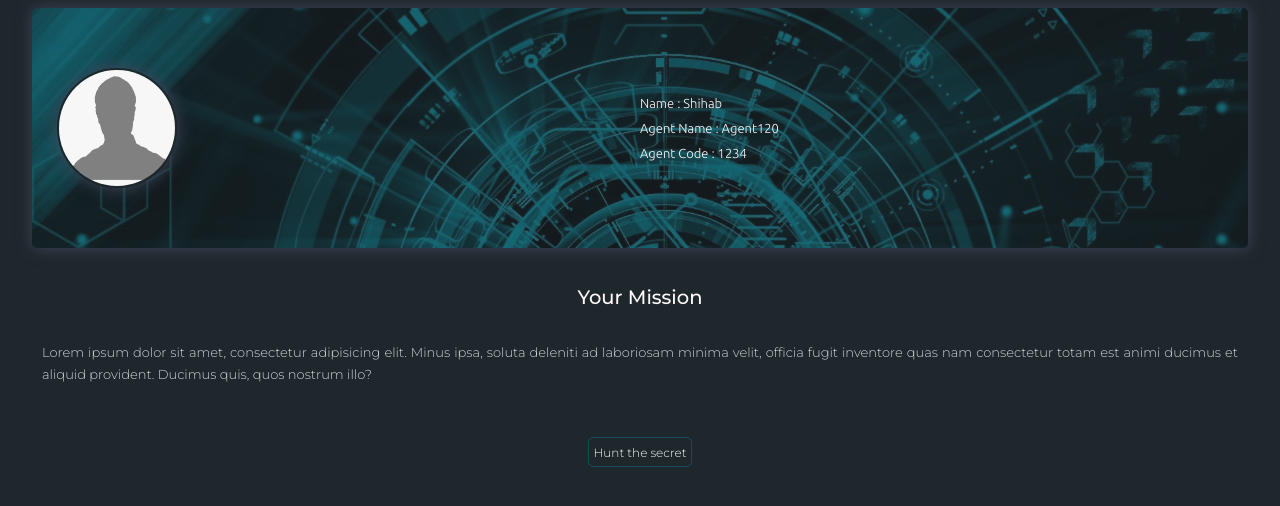
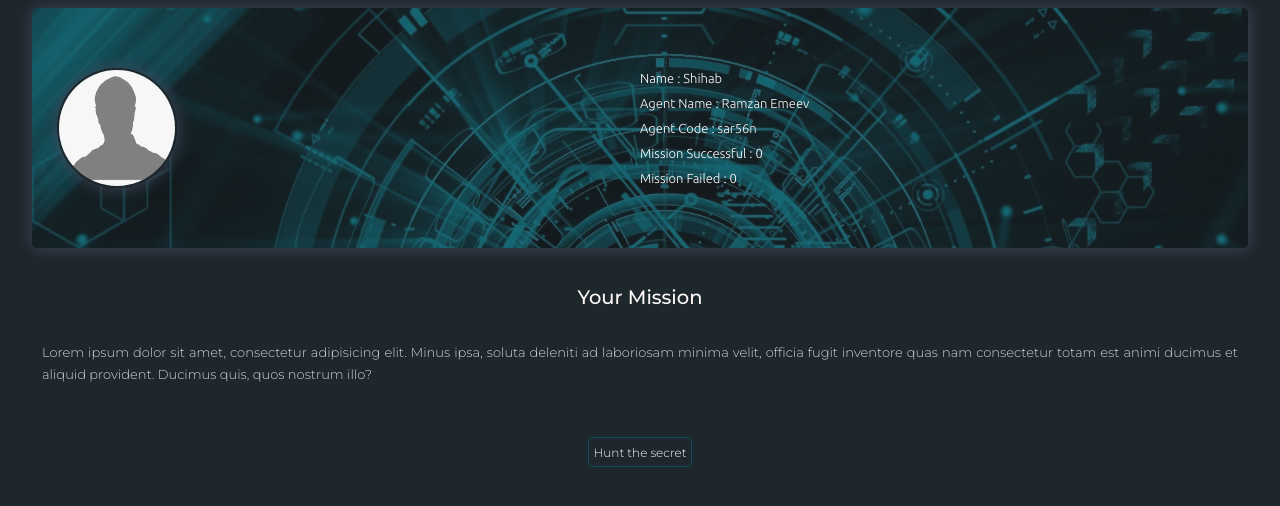
Before and after one commit to imran65ic/MIC, a plain HTML site: page html/agent120.html in a window 1280 px wide. Drawn offline with Linux system fonts and the light colour scheme.

Commit message:
Update agent120.html

```diff
--- a/html/agent120.html
+++ b/html/agent120.html
@@ -16,8 +16,10 @@
     </div>
     <div class="info">
     <p>Name : Shihab</p>
-    <p>Agent Name : Agent120</p>
-    <p>Agent Code : 1234</p>
+    <p>Agent Name : Ramzan Emeev</p>
+    <p>Agent Code : sar56n</p>
+    <p>Mission Successful : 0</p>
+    <p>Mission Failed : 0</p>
     </div>
   </div>
  <div class="mission">
```
